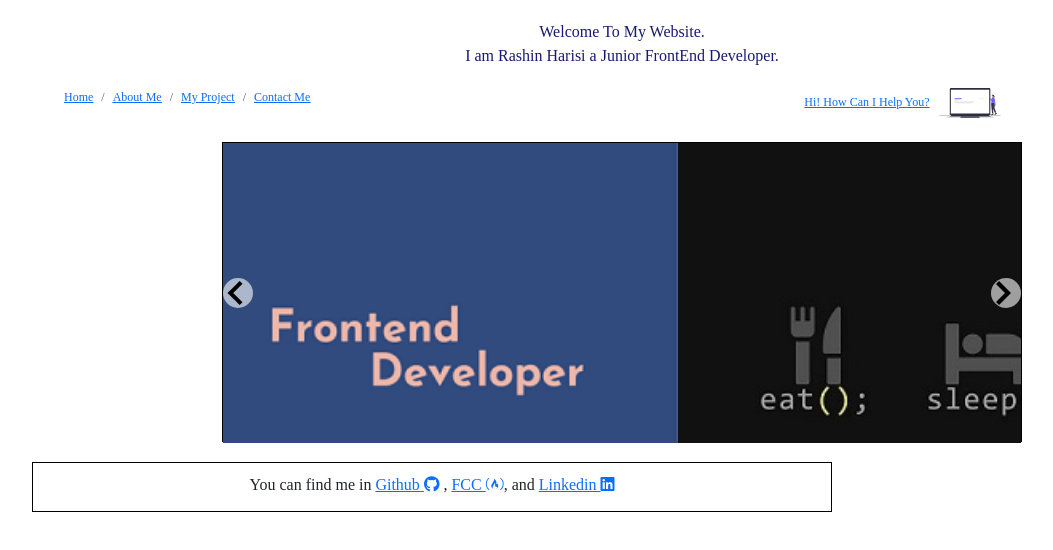
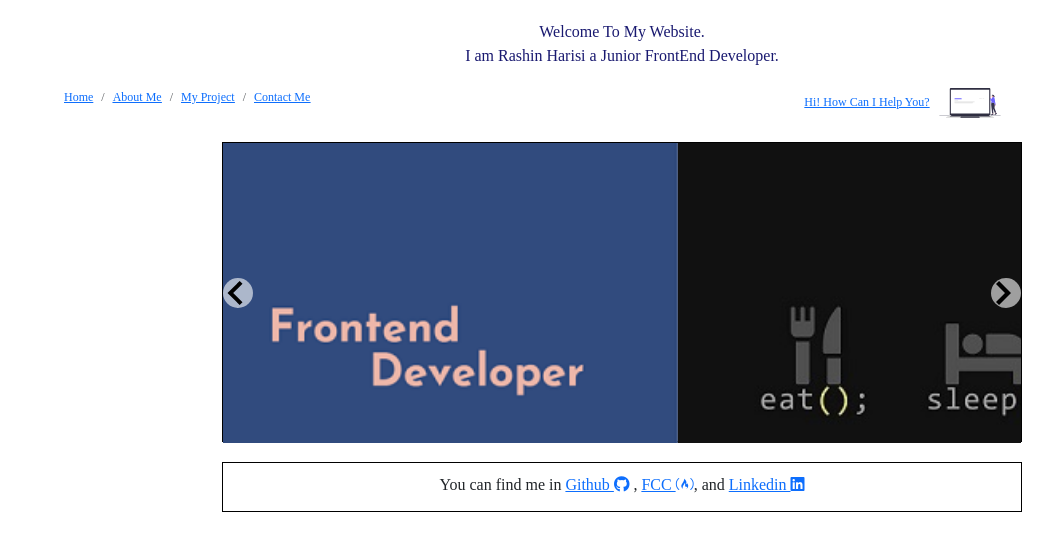
Before and after one commit to Rashin-Harisi/personalweb-bootstrap, a React (Create React App) app: page / in a window 1280 px wide. Shown: the top 550 px of the page, without its empty margins (18-1071 px from the left). Built offline with nearby package versions, Linux system fonts and the light colour scheme.

Commit message:
Updating some styles

```diff
--- a/src/components/footer/footer.js
+++ b/src/components/footer/footer.js
@@ -6,7 +6,8 @@ const divStyle={
    width: '800px',
    height: '50px',
    marginTop: '20px',
-   marginLeft: '50px',
+   marginLeft: 'auto',
+   marginRight: 'auto',
    marginBottom: '20px',
    paddingTop:'10px',
 
--- a/src/components/navbar/navbar.css
+++ b/src/components/navbar/navbar.css
@@ -1,7 +1,8 @@
 .container{
     font-family: Apple Chancery , cursive;
     margin-top: 20px;
-    margin-left: 70px;
+    margin-left: auto;
+    margin-right: auto;
     font-size: 12px;
 
 }
```
